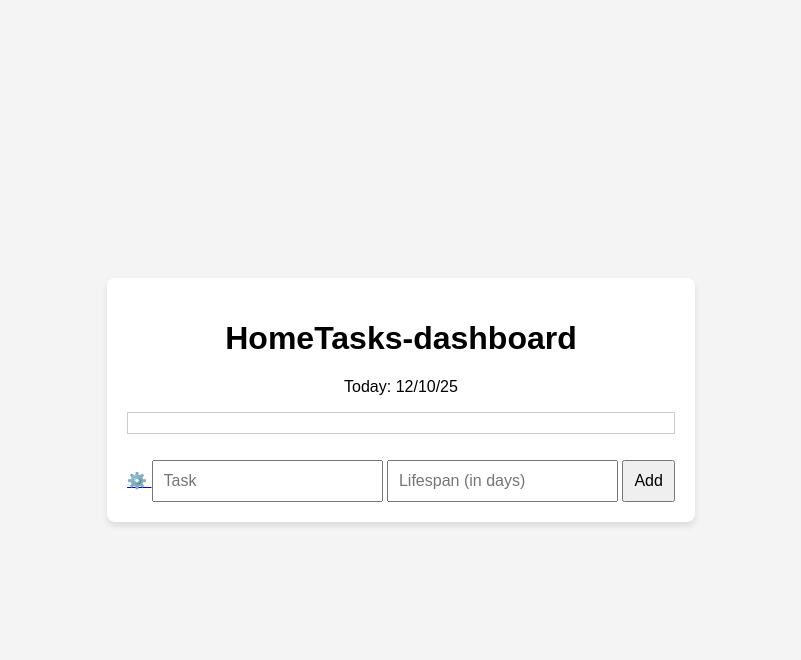
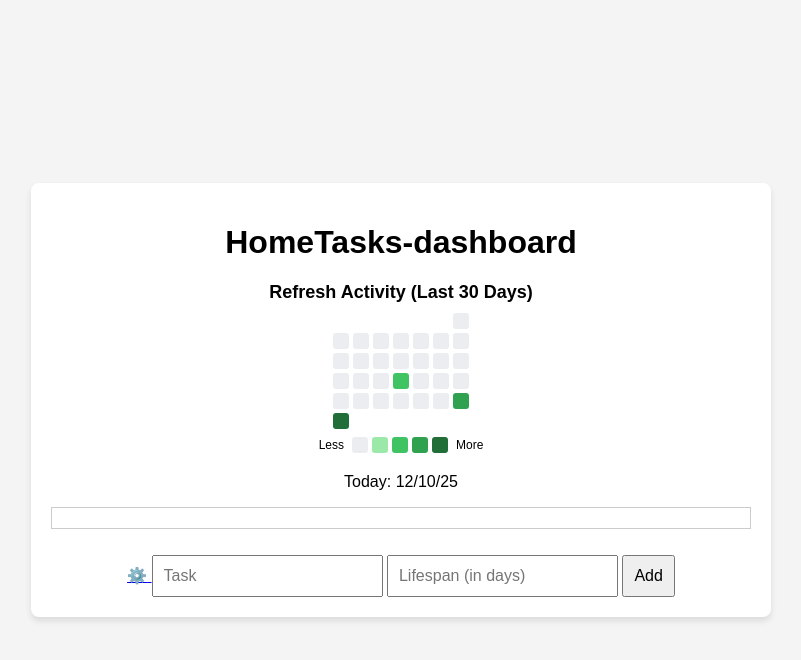
Before and after one commit to ArsenZv/hometasks-dashboard, a Flask app: page / in a window 1280 px wide. Shown: the top 660 px of the page, without its empty margins (239-1040 px from the left). Run offline with Flask 3, Linux system fonts and the light colour scheme.

Commit message:
Added git style activity calendar for last month

```diff
--- a/app.py
+++ b/app.py
@@ -3,6 +3,7 @@ import json
 from datetime import datetime, timedelta
 from subprocess import check_output
 import os
+from typing import Dict, List
 
 app = Flask(__name__)
 app.config['TEMPLATES_AUTO_RELOAD'] = True
@@ -14,6 +15,8 @@ def to_datetime(value):
     return datetime.strptime(value, '%Y-%m-%dT%H:%M:%S')
 
 DATA_FILE = 'data/data.json'
+HISTORY_FILE = 'data/refresh_history.json'
+CALENDAR_DAYS = 30
 
 def load_data():
     try:
@@ -26,23 +29,92 @@ def save_data(data):
     with open(DATA_FILE, 'w') as file:
         json.dump(data, file, indent=4)
 
+def _build_history_from_items(items: List[dict], days: int = CALENDAR_DAYS) -> Dict[str, int]:
+    history: Dict[str, int] = {}
+    if not items:
+        return history
+
+    cutoff_date = (datetime.now() - timedelta(days=days - 1)).date()
+    for item in items:
+        last_refreshed = item.get('last_refreshed')
+        if not last_refreshed:
+            continue
+        try:
+            refreshed_date = datetime.strptime(last_refreshed, '%Y-%m-%dT%H:%M:%S').date()
+        except ValueError:
+            continue
+        if refreshed_date >= cutoff_date:
+            day_key = refreshed_date.isoformat()
+            history[day_key] = history.get(day_key, 0) + 1
+    return history
+
+def load_history():
+    if os.path.exists(HISTORY_FILE):
+        try:
+            with open(HISTORY_FILE, 'r') as file:
+                data = json.load(file)
+                if isinstance(data, dict):
+                    return {str(k): int(v) for k, v in data.items()}
+        except (json.JSONDecodeError, ValueError):
+            pass
+
+    history = _build_history_from_items(load_data())
+    save_history(history)
+    return history
+
+def save_history(history: Dict[str, int]):
+    os.makedirs(os.path.dirname(HISTORY_FILE), exist_ok=True)
+    with open(HISTORY_FILE, 'w') as file:
+        json.dump(history, file, indent=4)
+
+def sync_history_with_items(history: Dict[str, int], items: List[dict]) -> Dict[str, int]:
+    derived = _build_history_from_items(items)
+    for day_key, count in derived.items():
+        if history.get(day_key, 0) < count:
+            history[day_key] = count
+    return history
+
+def build_calendar_data(history: Dict[str, int], days: int = CALENDAR_DAYS):
+    today = datetime.now().date()
+    start_date = today - timedelta(days=days - 1)
+    calendar = []
+    for offset in range(days):
+        day = start_date + timedelta(days=offset)
+        day_key = day.isoformat()
+        calendar.append({
+            'date': day_key,
+            'count': history.get(day_key, 0)
+        })
+    return calendar
+
 @app.route('/')
 def index():
     items = load_data()
     current_time = datetime.now()
-    return render_template('index.html', items=items, current_time=current_time)
+    history = sync_history_with_items(load_history(), items)
+    save_history(history)
+    calendar_data = build_calendar_data(history)
+    return render_template(
+        'index.html',
+        items=items,
+        current_time=current_time,
+        calendar_data=calendar_data
+    )
 
 @app.route('/add', methods=['POST'])
 def add_item():
     data = load_data()
+    now = datetime.now()
     new_item = {
         'string': request.json.get('string'),
         'lifespan': request.json.get('lifespan'),
-        'last_refreshed': datetime.now().strftime('%Y-%m-%dT%H:%M:%S')
+        'last_refreshed': now.strftime('%Y-%m-%dT%H:%M:%S')
     }
     if new_item['string'] and isinstance(new_item['lifespan'], (int, float)):
         data.append(new_item)
         save_data(data)
+        history = sync_history_with_items(load_history(), data)
+        save_history(history)
         return jsonify({'success': True, 'items': data})
     return jsonify({'success': False}), 400
 
@@ -50,8 +122,13 @@ def add_item():
 def refresh_item(item_index):
     data = load_data()
     if 0 <= item_index < len(data):
-        data[item_index]['last_refreshed'] = datetime.now().strftime('%Y-%m-%dT%H:%M:%S')
+        now = datetime.now()
+        data[item_index]['last_refreshed'] = now.strftime('%Y-%m-%dT%H:%M:%S')
         save_data(data)
+        history = load_history()
+        today_key = now.date().isoformat()
+        history[today_key] = history.get(today_key, 0) + 1
+        save_history(history)
         return jsonify({'success': True, 'item': data[item_index]})
     return jsonify({'success': False}), 400
 
@@ -74,6 +151,8 @@ def edit():
 def save_changes():
     updated_items = request.json.get('items', [])
     save_data(updated_items)
+    history = sync_history_with_items(load_history(), updated_items)
+    save_history(history)
     return jsonify({'success': True})
 
 @app.route('/version')
--- /dev/null
+++ b/data/refresh_history.json
@@ -0,0 +1,5 @@
+{
+    "2025-10-12": 3,
+    "2025-10-11": 2,
+    "2025-10-01": 1
+}
--- a/static/app.js
+++ b/static/app.js
@@ -1,8 +1,63 @@
+function determineLevel(count, maxCount) {
+    if (!maxCount) {
+        return 0;
+    }
+    const ratio = count / maxCount;
+    if (ratio >= 0.75) {
+        return 4;
+    }
+    if (ratio >= 0.5) {
+        return 3;
+    }
+    if (ratio >= 0.25) {
+        return 2;
+    }
+    if (count > 0) {
+        return 1;
+    }
+    return 0;
+}
+
+function renderCalendar(data) {
+    const calendarElement = document.getElementById('refresh-calendar');
+    if (!calendarElement || !Array.isArray(data) || data.length === 0) {
+        return;
+    }
+
+    calendarElement.innerHTML = '';
+    const maxCount = data.reduce((max, entry) => Math.max(max, entry.count || 0), 0);
+    const firstDate = new Date(`${data[0].date}T00:00:00`);
+    const leadingEmpty = firstDate.getDay();
+
+    for (let i = 0; i < leadingEmpty; i += 1) {
+        const spacer = document.createElement('span');
+        spacer.className = 'day-cell empty';
+        spacer.setAttribute('aria-hidden', 'true');
+        calendarElement.appendChild(spacer);
+    }
+
+    data.forEach((entry) => {
+        const cell = document.createElement('span');
+        cell.classList.add('day-cell');
+        const level = determineLevel(entry.count || 0, maxCount);
+        cell.classList.add(`level-${level}`);
+        const dateObj = new Date(`${entry.date}T00:00:00`);
+        const count = entry.count || 0;
+        cell.title = `${count} refresh${count === 1 ? '' : 'es'} on ${dateObj.toLocaleDateString()}`;
+        cell.setAttribute('aria-label', cell.title);
+        calendarElement.appendChild(cell);
+    });
+}
+
 document.addEventListener('DOMContentLoaded', () => {
     const todayDateElement = document.getElementById('today-date');
     const today = new Date();
     const formattedDate = `${String(today.getDate()).padStart(2, '0')}/${String(today.getMonth() + 1).padStart(2, '0')}/${String(today.getFullYear()).slice(-2)}`;
     todayDateElement.textContent = `Today: ${formattedDate}`;
+
+    if (typeof CALENDAR_DATA !== 'undefined') {
+        renderCalendar(CALENDAR_DATA);
+    }
 });
 
 document.getElementById('add-button').addEventListener('click', () => {
--- a/static/styles.css
+++ b/static/styles.css
@@ -15,6 +15,7 @@ body {
     padding: 20px;
     border-radius: 8px;
     box-shadow: 0 4px 6px rgba(0, 0, 0, 0.1);
+    width: min(90vw, 700px);
 }
 
 #todo-list {
@@ -115,3 +116,74 @@ input, button {
     border: 1px solid #ccc; /* Optional: Add a border for better visibility */
     padding: 10px; /* Optional: Add padding for better spacing */
 }
+
+#calendar-wrapper {
+    margin-bottom: 20px;
+}
+
+#calendar-wrapper h2 {
+    margin: 10px 0;
+    font-size: 18px;
+}
+
+.calendar-grid {
+    display: grid;
+    grid-template-columns: repeat(7, 16px);
+    grid-auto-rows: 16px;
+    column-gap: 4px;
+    row-gap: 4px;
+    justify-content: center;
+}
+
+.day-cell {
+    width: 16px;
+    height: 16px;
+    border-radius: 3px;
+    background-color: #ebedf0;
+}
+
+.day-cell.empty {
+    background-color: transparent;
+}
+
+.day-cell.level-1,
+.legend-square.level-1 {
+    background-color: #9be9a8;
+}
+
+.day-cell.level-2,
+.legend-square.level-2 {
+    background-color: #40c463;
+}
+
+.day-cell.level-3,
+.legend-square.level-3 {
+    background-color: #30a14e;
+}
+
+.day-cell.level-4,
+.legend-square.level-4 {
+    background-color: #216e39;
+}
+
+.legend-square {
+    display: inline-block;
+    width: 16px;
+    height: 16px;
+    border-radius: 3px;
+    background-color: #ebedf0;
+}
+
+#calendar-legend {
+    display: flex;
+    align-items: center;
+    justify-content: center;
+    gap: 8px;
+    margin-top: 8px;
+    font-size: 12px;
+}
+
+.legend-levels {
+    display: flex;
+    gap: 4px;
+}
--- a/templates/index.html
+++ b/templates/index.html
@@ -9,6 +9,21 @@
 <body>
     <div id="app">
         <h1>HomeTasks-dashboard</h1>
+        <div id="calendar-wrapper">
+            <h2>Refresh Activity (Last 30 Days)</h2>
+            <div id="refresh-calendar" class="calendar-grid"></div>
+            <div id="calendar-legend">
+                <span>Less</span>
+                <div class="legend-levels">
+                    <span class="legend-square level-0"></span>
+                    <span class="legend-square level-1"></span>
+                    <span class="legend-square level-2"></span>
+                    <span class="legend-square level-3"></span>
+                    <span class="legend-square level-4"></span>
+                </div>
+                <span>More</span>
+            </div>
+        </div>
         <p id="today-date"></p>
         <ul id="todo-list">
             {% for item in items %}
@@ -29,6 +44,9 @@
         <input type="number" id="new-lifespan" placeholder="Lifespan (in days)" step="0.1">
         <button id="add-button">Add</button>
     </div>
+    <script>
+        const CALENDAR_DATA = {{ calendar_data | tojson }};
+    </script>
     <script src="/static/app.js"></script>
 </body>
 </html>
```
